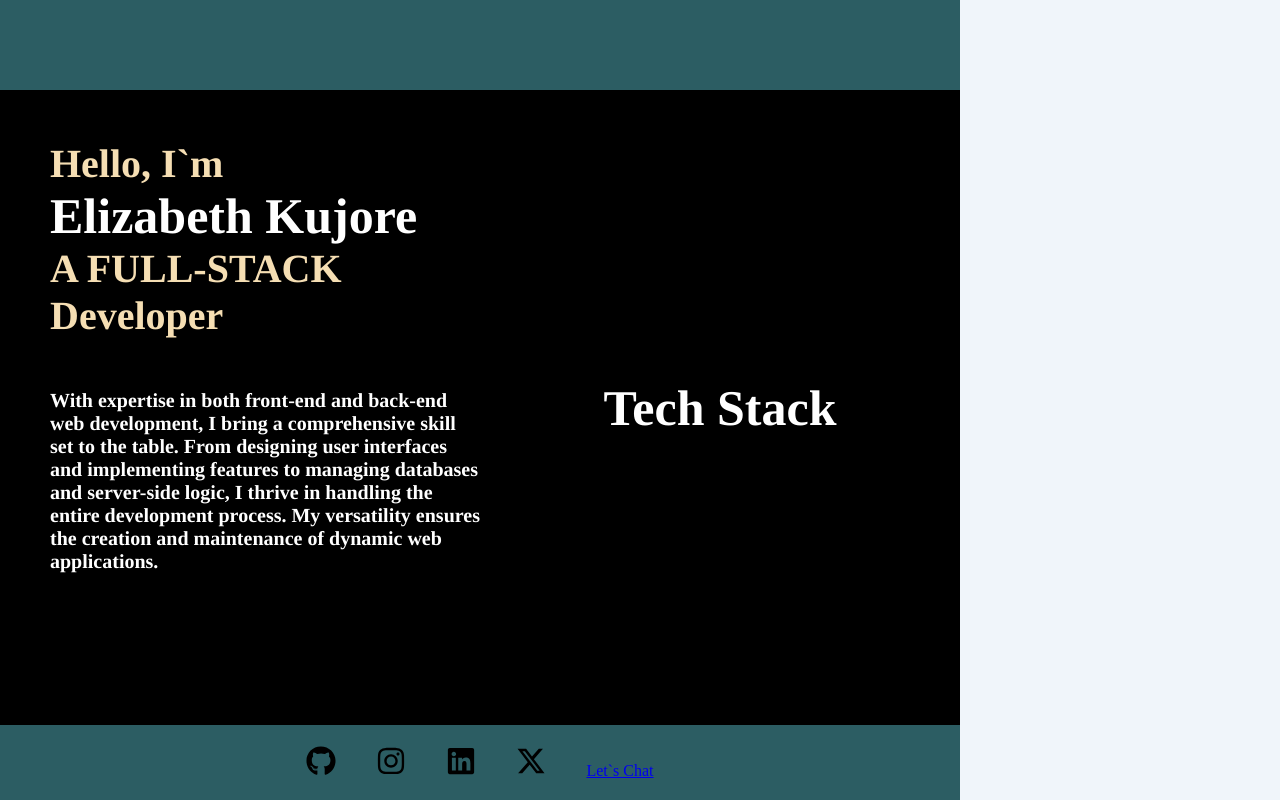
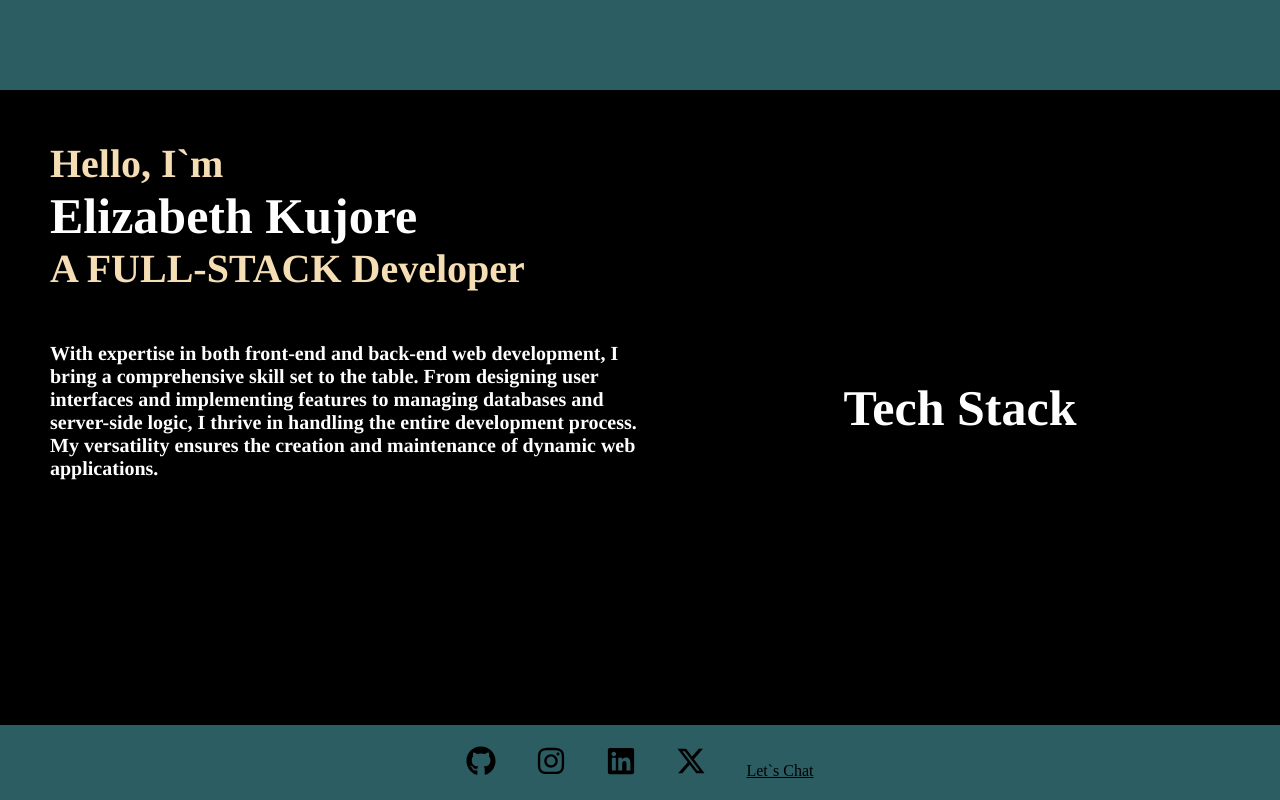
Before and after one commit to Elizabethcodes44/My-Portfolio, a React (Vite) app: page / in a window 1280 px wide. Built offline with nearby package versions, Linux system fonts and the light colour scheme.

Commit message:
not done with footer

```diff
--- a/package.json
+++ b/package.json
@@ -10,9 +10,11 @@
     "preview": "vite preview"
   },
   "dependencies": {
+    "dom": "^0.0.3",
     "react": "^18.2.0",
     "react-dom": "^18.2.0",
-    "react-router-dom": "^6.19.0"
+    "react-router-dom": "^6.19.0",
+    "router": "^1.3.8"
   },
   "devDependencies": {
     "@types/react": "^18.2.37",
--- a/src/App.css
+++ b/src/App.css
@@ -8,8 +8,8 @@ body {
   background-color: #f0f5fa;
 }
 .app-Container {
-  max-width: 60rem;
-  min-height: 100vh;
+  width: 100%;
+  height: 100vh;
   display: grid;
   grid-template-columns: 50% 50% 20%;
   grid-template-rows: 90px   1fr 75px;
--- a/src/App.jsx
+++ b/src/App.jsx
@@ -1,8 +1,10 @@
 import "./App.css";
+import { BrowserRouter as Router, Route } from 'react-router-dom';
 import Main from "./components/Main";
 import Header from "./components/header";
 import Rightmenu from "./components/rightmenu";
-import Footer from "./components/footer"
+import Footer from "./components/footer";
+import Form from "./components/form";
 function App() {
   return (
     <>
--- a/src/components/Main.jsx
+++ b/src/components/Main.jsx
@@ -1,4 +1,5 @@
 import "./Main.css";
+
 function Main() {
   return (
     <>
@@ -18,6 +19,7 @@ function Main() {
               dynamic web applications.
             </strong>
           </p>
+
         </div>
       </main>
     </>
--- a/src/components/footer.css
+++ b/src/components/footer.css
@@ -15,8 +15,9 @@ a {
     width: 30px;
     height:30px;
 }
-Link {
+.link {
     color: black;
-    display: grid;
-    place-content: end;
+    cursor:pointer;
+
+
 }
--- a/src/components/footer.jsx
+++ b/src/components/footer.jsx
@@ -43,7 +43,7 @@ function Footer() {
                 target="_blank"
               />
             </a>
-            <Link to="/form">Let`s Chat</Link>
+            <Link className="link" to="/form">Let`s Chat</Link>
           </div>
         </div>
       </footer>
--- /dev/null
+++ b/src/components/form.jsx
@@ -0,0 +1,49 @@
+import { useState } from "react";
+import { useNavigate } from 'react-router-dom'
+const initialState = {
+  name: "",
+  phoneno: "",
+  email: "",
+  message: "",
+};
+function Form() {
+  const [form, setForm] = useState(initialState);
+  const navigate = useNavigate();
+
+  const submitForm = (event) => {
+    event.preventDefault();
+    console.log(form);
+    navigate('/form')
+
+    setForm(initialState);
+  };
+  const handleChange = (event) => {
+    const { name, type, value } = event.target;
+    if (type === 'text') {
+        setForm({ ...form, [name]: value })
+      }
+      console.log(event.target)
+  };
+
+  return (
+    <form className="form" onSubmit={submitForm}>
+      <h3>Let`s Chat</h3>
+      <h6>
+        Looking for productivity and efficiency! You have come to the right
+        place.
+      </h6>
+      <div className="form__group">
+        <label>
+          Name
+          <input
+            onChange={(event) => handleChange(event)}
+            type="text"
+            name="name"
+            value=""
+          />
+        </label>
+      </div>
+    </form>
+  );
+}
+export default Form;
```
Also changed, not shown: src/components/form.css (added), 1 other file (tests, documents, lock files or other folders).
